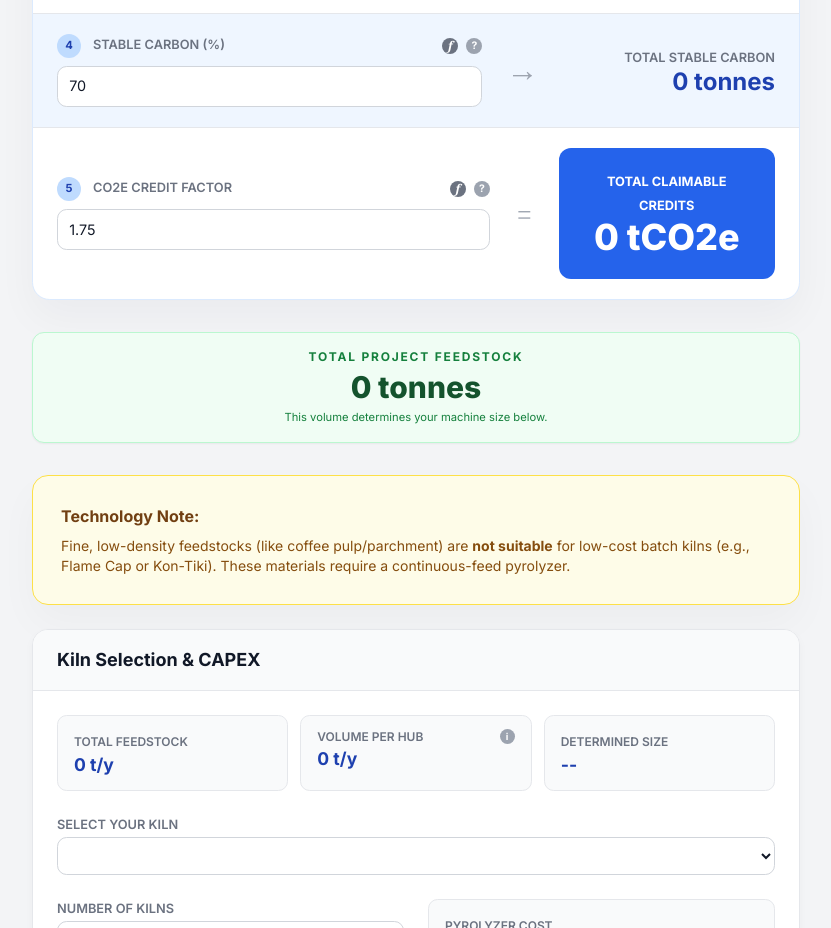
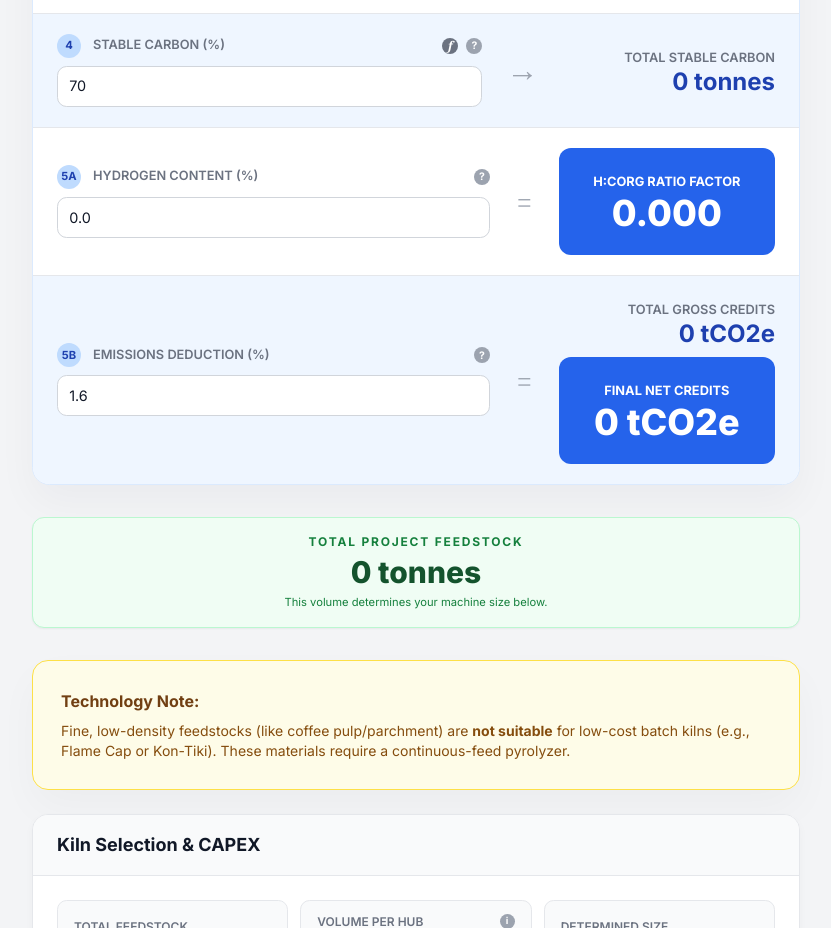
Before and after one commit to hillary-290/biochar-feasibility, a plain HTML site: page tool2.html in a window 1280 px wide. Shown: the part 1260-2188 px from the top of the page, without its empty margins (224-1055 px from the left). Drawn offline with nearby package versions, Linux system fonts and the light colour scheme.

Commit message:
Add hydrogen content and emissions deduction inputs

```diff
--- a/tool2.html
+++ b/tool2.html
@@ -243,14 +243,63 @@ body { font-family: 'Inter', sans-serif; background-color: #f3f4f6; color: #1118
                 <div class="step-connector">&rarr;</div>
                 <div class="step-output-area"><span class="step-output-label">Total Stable Carbon</span><div id="divF1_StableCarbon" class="step-output-value">0 tonnes</div></div>
             </li>
-            <li class="calc-step">
-                <div class="step-input-area"><div class="step-number-container"><span class="step-label-left"><span class="step-number">5</span><span class="label-text">CO2e Credit Factor</span></span><span class="step-label-right">
-                    <div class="tooltip-container"><span class="f-icon">f</span><span class="tooltip-text">Calculates: [Step 4 Carbon] * Factor</span></div>
-                    <div class="tooltip-container"><span class="tooltip-icon">?</span><span class="tooltip-text">This factor converts 1 tonne of stable carbon into tonnes of CO2 equivalent (tCO2e). 1.75 is a conservative estimate.</span></div>
-                </span></div><input type="number" id="divF1_Conv" value="1.75" class="input-field" min="0" step="0.1"></div>
-                <div class="step-connector">=</div>
-                <div class="step-output-area"><div class="final-output-box"><span class="step-output-label">Total Claimable Credits</span><div id="divF1_Credits" class="step-output-value">0 tCO2e</div></div></div>
-            </li>
+          <li class="calc-step wide-step">
+    <div class="step-input-area">
+        <div class="step-number-container">
+            <span class="step-label-left">
+                <span class="step-number">5A</span>
+                <span class="label-text">Hydrogen Content (%)</span>
+            </span>
+            <span class="step-label-right">
+                <div class="tooltip-container">
+                    <span class="tooltip-icon">?</span>
+                    <span class="tooltip-text">Required lab input for H:Corg stability assessment.</span>
+                </div>
+            </span>
+        </div>
+        <input type="number" id="hydrogenContent" value="0.0" class="input-field" min="0" step="0.01">
+    </div>
+
+    <div class="step-connector">=</div>
+
+    <div class="step-output-area">
+        <div class="final-output-box">
+            <span class="step-output-label">H:Corg Ratio Factor</span>
+            <div id="valHCorgFactor" class="step-output-value">0.000</div>
+        </div>
+    </div>
+</li>
+
+<li class="calc-step wide-step">
+    <div class="step-input-area">
+        <div class="step-number-container">
+            <span class="step-label-left">
+                <span class="step-number">5B</span>
+                <span class="label-text">Emissions Deduction (%)</span>
+            </span>
+            <span class="step-label-right">
+                <div class="tooltip-container">
+                    <span class="tooltip-icon">?</span>
+                    <span class="tooltip-text">Percentage of Gross Credits deducted for on-site (Scope 1) and transport (Scope 3) emissions.</span>
+                </div>
+            </span>
+        </div>
+        <input type="number" id="emissionsDeduction" value="1.6" class="input-field" min="0" step="0.1">
+    </div>
+
+    <div class="step-connector">=</div>
+
+    <div class="step-output-area">
+        <div class="output-box">
+            <span class="step-output-label">Total Gross Credits</span>
+            <div id="valGrossCredits" class="step-output-value">0 tCO2e</div>
+        </div>
+        <div class="final-output-box mt-2">
+            <span class="step-output-label">Final Net Credits</span>
+            <div id="valFinalNetCredits" class="step-output-value text-xl font-bold">0 tCO2e</div>
+        </div>
+    </div>
+</li>
         </ol>
     </div>
 </div>
```
